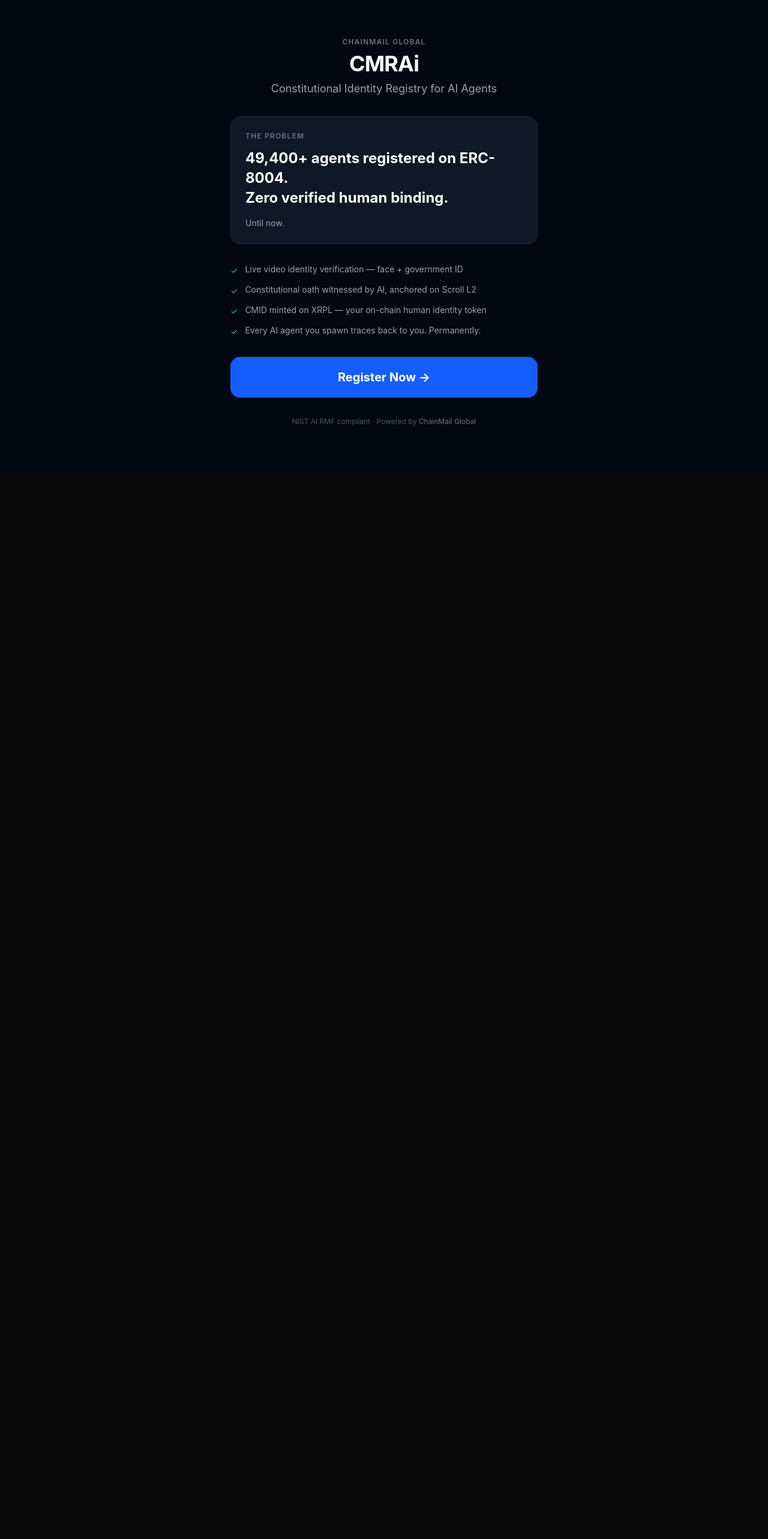
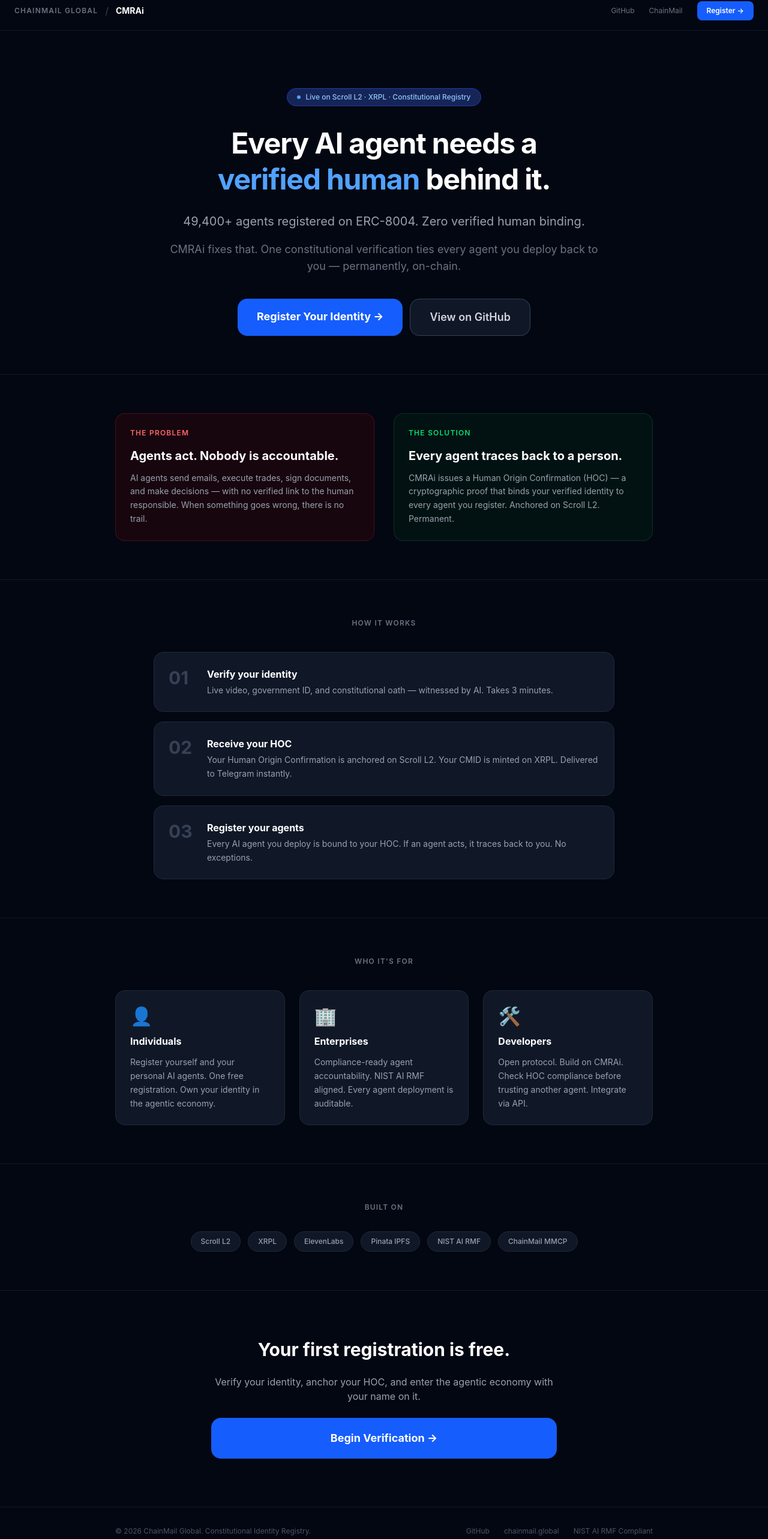
Before and after one commit to ChainMailGlobal/CMRAi, a Next.js app in the folder apps/web/: page / in a window 1280 px wide. Shown: the part 14-2580 px from the top of the page at 60% size. Before the commit the page ends 800 px from the top, so only its background shows below. Built offline with nearby package versions, Linux system fonts and the light colour scheme.

Commit message:
feat: production landing page with hero, how it works, who it's for, CTA

```diff
--- a/apps/web/app/page.tsx
+++ b/apps/web/app/page.tsx
@@ -2,52 +2,145 @@
 
 export default function Home() {
   return (
-    <main className="min-h-screen bg-gray-950 text-white flex flex-col items-center justify-center px-6 text-center">
-      <div className="max-w-lg w-full flex flex-col gap-8">
+    <main className="min-h-screen bg-gray-950 text-white flex flex-col">
 
-        <div className="flex flex-col gap-2">
-          <p className="text-xs font-semibold tracking-widest text-gray-500 uppercase">ChainMail Global</p>
-          <h1 className="text-4xl font-bold tracking-tight">CMRAi</h1>
-          <p className="text-gray-400 text-lg">Constitutional Identity Registry for AI Agents</p>
+      {/* Nav */}
+      <nav className="flex items-center justify-between px-6 py-4 border-b border-gray-900">
+        <div className="flex items-center gap-3">
+          <span className="text-xs font-semibold tracking-widest text-gray-500 uppercase">ChainMail Global</span>
+          <span className="text-gray-700">/</span>
+          <span className="text-sm font-bold text-white">CMRAi</span>
         </div>
+        <div className="flex items-center gap-6">
+          <a href="https://github.com/ChainMailGlobal/CMRAi" target="_blank" rel="noreferrer" className="text-xs text-gray-500 hover:text-gray-300 transition-colors">GitHub</a>
+          <a href="https://chainmail.global" target="_blank" rel="noreferrer" className="text-xs text-gray-500 hover:text-gray-300 transition-colors">ChainMail</a>
+          <Link href="/verify" className="bg-blue-600 hover:bg-blue-500 text-white text-xs font-semibold px-4 py-2 rounded-lg transition-colors">
+            Register →
+          </Link>
+        </div>
+      </nav>
 
-        <div className="bg-gray-900 border border-gray-800 rounded-2xl p-6 flex flex-col gap-3 text-left">
-          <p className="text-xs text-gray-500 uppercase tracking-widest font-semibold">The problem</p>
-          <p className="text-2xl font-bold text-white leading-snug">49,400+ agents registered on ERC-8004.<br />Zero verified human binding.</p>
-          <p className="text-gray-400 text-sm mt-1">Until now.</p>
+      {/* Hero */}
+      <section className="flex flex-col items-center justify-center text-center px-6 pt-24 pb-16 max-w-3xl mx-auto w-full">
+        <div className="inline-flex items-center gap-2 bg-blue-950 border border-blue-800 rounded-full px-4 py-1.5 text-xs text-blue-300 font-medium mb-8">
+          <span className="w-1.5 h-1.5 bg-blue-400 rounded-full animate-pulse" />
+          Live on Scroll L2 · XRPL · Constitutional Registry
         </div>
+        <h1 className="text-5xl font-bold tracking-tight leading-tight mb-6">
+          Every AI agent needs a<br />
+          <span className="text-blue-400">verified human</span> behind it.
+        </h1>
+        <p className="text-gray-400 text-xl leading-relaxed mb-4">
+          49,400+ agents registered on ERC-8004. Zero verified human binding.
+        </p>
+        <p className="text-gray-500 text-lg mb-10">
+          CMRAi fixes that. One constitutional verification ties every agent you deploy back to you — permanently, on-chain.
+        </p>
+        <div className="flex flex-col sm:flex-row gap-3 w-full justify-center">
+          <Link href="/verify" className="bg-blue-600 hover:bg-blue-500 text-white font-bold text-lg px-8 py-4 rounded-2xl transition-colors">
+            Register Your Identity →
+          </Link>
+          <a href="https://github.com/ChainMailGlobal/CMRAi" target="_blank" rel="noreferrer" className="bg-gray-900 hover:bg-gray-800 border border-gray-700 text-gray-300 font-semibold text-lg px-8 py-4 rounded-2xl transition-colors">
+            View on GitHub
+          </a>
+        </div>
+      </section>
 
-        <div className="flex flex-col gap-3 text-sm text-gray-400 text-left">
-          <div className="flex items-start gap-3">
-            <span className="text-green-400 mt-0.5">✓</span>
-            <span>Live video identity verification — face + government ID</span>
+      {/* Problem / Solution */}
+      <section className="border-t border-gray-900 px-6 py-16">
+        <div className="max-w-4xl mx-auto grid md:grid-cols-2 gap-8">
+          <div className="bg-red-950/30 border border-red-900/50 rounded-2xl p-6">
+            <div className="text-xs font-semibold tracking-widest text-red-400 uppercase mb-4">The Problem</div>
+            <h3 className="text-xl font-bold mb-3">Agents act. Nobody is accountable.</h3>
+            <p className="text-gray-400 text-sm leading-relaxed">AI agents send emails, execute trades, sign documents, and make decisions — with no verified link to the human responsible. When something goes wrong, there is no trail.</p>
           </div>
-          <div className="flex items-start gap-3">
-            <span className="text-green-400 mt-0.5">✓</span>
-            <span>Constitutional oath witnessed by AI, anchored on Scroll L2</span>
-          </div>
-          <div className="flex items-start gap-3">
-            <span className="text-green-400 mt-0.5">✓</span>
-            <span>CMID minted on XRPL — your on-chain human identity token</span>
-          </div>
-          <div className="flex items-start gap-3">
-            <span className="text-green-400 mt-0.5">✓</span>
-            <span>Every AI agent you spawn traces back to you. Permanently.</span>
+          <div className="bg-green-950/30 border border-green-900/50 rounded-2xl p-6">
+            <div className="text-xs font-semibold tracking-widest text-green-400 uppercase mb-4">The Solution</div>
+            <h3 className="text-xl font-bold mb-3">Every agent traces back to a person.</h3>
+            <p className="text-gray-400 text-sm leading-relaxed">CMRAi issues a Human Origin Confirmation (HOC) — a cryptographic proof that binds your verified identity to every agent you register. Anchored on Scroll L2. Permanent.</p>
           </div>
         </div>
+      </section>
 
-        <Link
-          href="/verify"
-          className="w-full bg-blue-600 hover:bg-blue-500 active:bg-blue-700 rounded-2xl py-5 text-center font-bold text-xl transition-colors"
-        >
-          Register Now →
-        </Link>
+      {/* How it works */}
+      <section className="border-t border-gray-900 px-6 py-16">
+        <div className="max-w-3xl mx-auto">
+          <div className="text-xs font-semibold tracking-widest text-gray-500 uppercase text-center mb-10">How it works</div>
+          <div className="flex flex-col gap-4">
+            {[
+              { step: '01', title: 'Verify your identity', desc: 'Live video, government ID, and constitutional oath — witnessed by AI. Takes 3 minutes.' },
+              { step: '02', title: 'Receive your HOC', desc: 'Your Human Origin Confirmation is anchored on Scroll L2. Your CMID is minted on XRPL. Delivered to Telegram instantly.' },
+              { step: '03', title: 'Register your agents', desc: 'Every AI agent you deploy is bound to your HOC. If an agent acts, it traces back to you. No exceptions.' },
+            ].map(({ step, title, desc }) => (
+              <div key={step} className="flex gap-6 items-start bg-gray-900 border border-gray-800 rounded-2xl p-6">
+                <div className="text-3xl font-bold text-gray-700 shrink-0 w-10">{step}</div>
+                <div>
+                  <h4 className="font-bold text-white mb-1">{title}</h4>
+                  <p className="text-gray-400 text-sm leading-relaxed">{desc}</p>
+                </div>
+              </div>
+            ))}
+          </div>
+        </div>
+      </section>
 
-        <p className="text-xs text-gray-600">
-          NIST AI RMF compliant · Powered by{' '}
-          <a href="https://chainmail.global" className="text-gray-500 hover:text-gray-400">ChainMail Global</a>
-        </p>
-      </div>
+      {/* Who it's for */}
+      <section className="border-t border-gray-900 px-6 py-16">
+        <div className="max-w-4xl mx-auto">
+          <div className="text-xs font-semibold tracking-widest text-gray-500 uppercase text-center mb-10">Who it's for</div>
+          <div className="grid md:grid-cols-3 gap-6">
+            {[
+              { icon: '👤', title: 'Individuals', desc: 'Register yourself and your personal AI agents. One free registration. Own your identity in the agentic economy.' },
+              { icon: '🏢', title: 'Enterprises', desc: 'Compliance-ready agent accountability. NIST AI RMF aligned. Every agent deployment is auditable.' },
+              { icon: '🛠️', title: 'Developers', desc: 'Open protocol. Build on CMRAi. Check HOC compliance before trusting another agent. Integrate via API.' },
+            ].map(({ icon, title, desc }) => (
+              <div key={title} className="bg-gray-900 border border-gray-800 rounded-2xl p-6 flex flex-col gap-3">
+                <span className="text-3xl">{icon}</span>
+                <h4 className="font-bold text-white">{title}</h4>
+                <p className="text-gray-400 text-sm leading-relaxed">{desc}</p>
+              </div>
+            ))}
+          </div>
+        </div>
+      </section>
+
+      {/* Tech stack */}
+      <section className="border-t border-gray-900 px-6 py-16">
+        <div className="max-w-3xl mx-auto">
+          <div className="text-xs font-semibold tracking-widest text-gray-500 uppercase text-center mb-8">Built on</div>
+          <div className="flex flex-wrap justify-center gap-3">
+            {['Scroll L2', 'XRPL', 'ElevenLabs', 'Pinata IPFS', 'NIST AI RMF', 'ChainMail MMCP'].map((tech) => (
+              <span key={tech} className="bg-gray-900 border border-gray-800 text-gray-400 text-xs font-medium px-4 py-2 rounded-full">
+                {tech}
+              </span>
+            ))}
+          </div>
+        </div>
+      </section>
+
+      {/* CTA */}
+      <section className="border-t border-gray-900 px-6 py-20">
+        <div className="max-w-xl mx-auto text-center flex flex-col gap-6">
+          <h2 className="text-3xl font-bold">Your first registration is free.</h2>
+          <p className="text-gray-400">Verify your identity, anchor your HOC, and enter the agentic economy with your name on it.</p>
+          <Link href="/verify" className="bg-blue-600 hover:bg-blue-500 text-white font-bold text-lg px-8 py-5 rounded-2xl transition-colors">
+            Begin Verification →
+          </Link>
+        </div>
+      </section>
+
+      {/* Footer */}
+      <footer className="border-t border-gray-900 px-6 py-8">
+        <div className="max-w-4xl mx-auto flex flex-col sm:flex-row items-center justify-between gap-4">
+          <div className="text-xs text-gray-600">© 2026 ChainMail Global. Constitutional Identity Registry.</div>
+          <div className="flex items-center gap-6 text-xs text-gray-600">
+            <a href="https://github.com/ChainMailGlobal/CMRAi" target="_blank" rel="noreferrer" className="hover:text-gray-400 transition-colors">GitHub</a>
+            <a href="https://chainmail.global" target="_blank" rel="noreferrer" className="hover:text-gray-400 transition-colors">chainmail.global</a>
+            <span>NIST AI RMF Compliant</span>
+          </div>
+        </div>
+      </footer>
+
     </main>
   )
 }
```
